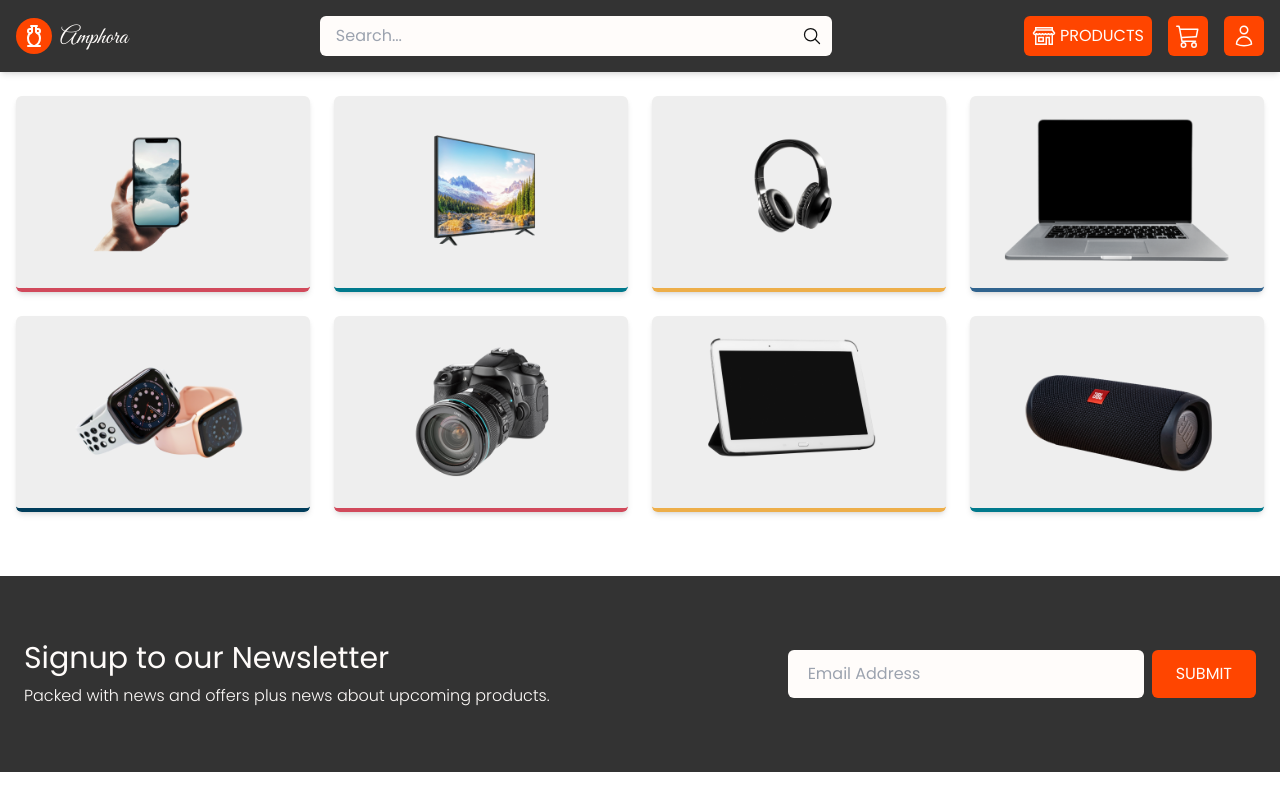
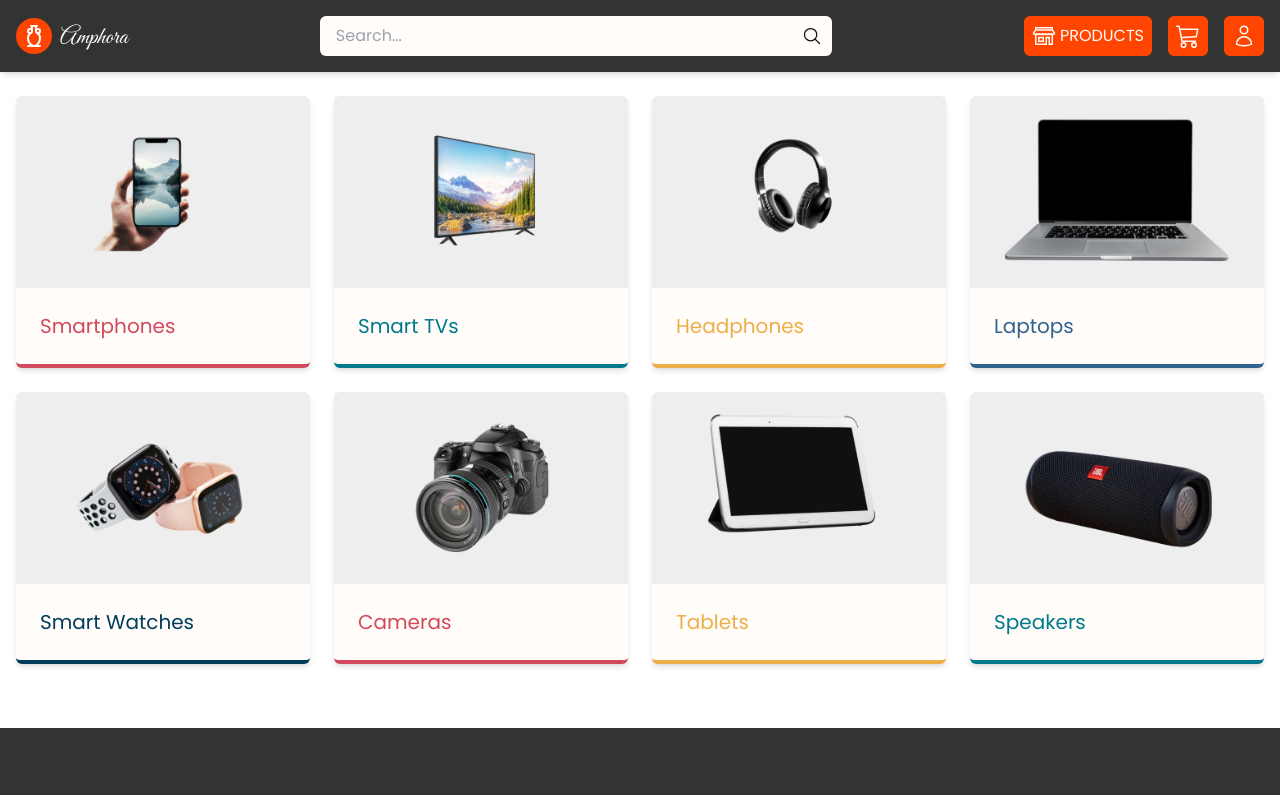
Before and after one commit to Nimira43/Amphora, a Next.js app: page /products in a window 1280 px wide. Shown: the top 795 px of the page. Built offline with nearby package versions, Linux system fonts and the light colour scheme.

Commit message:
Added category name to the  cards.

```diff
--- a/src/app/(store)/products/page.tsx
+++ b/src/app/(store)/products/page.tsx
@@ -29,6 +29,14 @@
                 className='object-contain p-4 group-hover:scale-105 transistion-transform duration-500 ease-in-out'
               />
             </div>
+            <div className='p-6'>
+              <h3
+                className='text-xl font-medium-mb-2 text-dark group-hover:text-prime transition-colors'
+                style={{color: category.colour}}
+              >
+                {category.name}
+              </h3>
+            </div>
           </Link>
         ))}
       </div>
```
